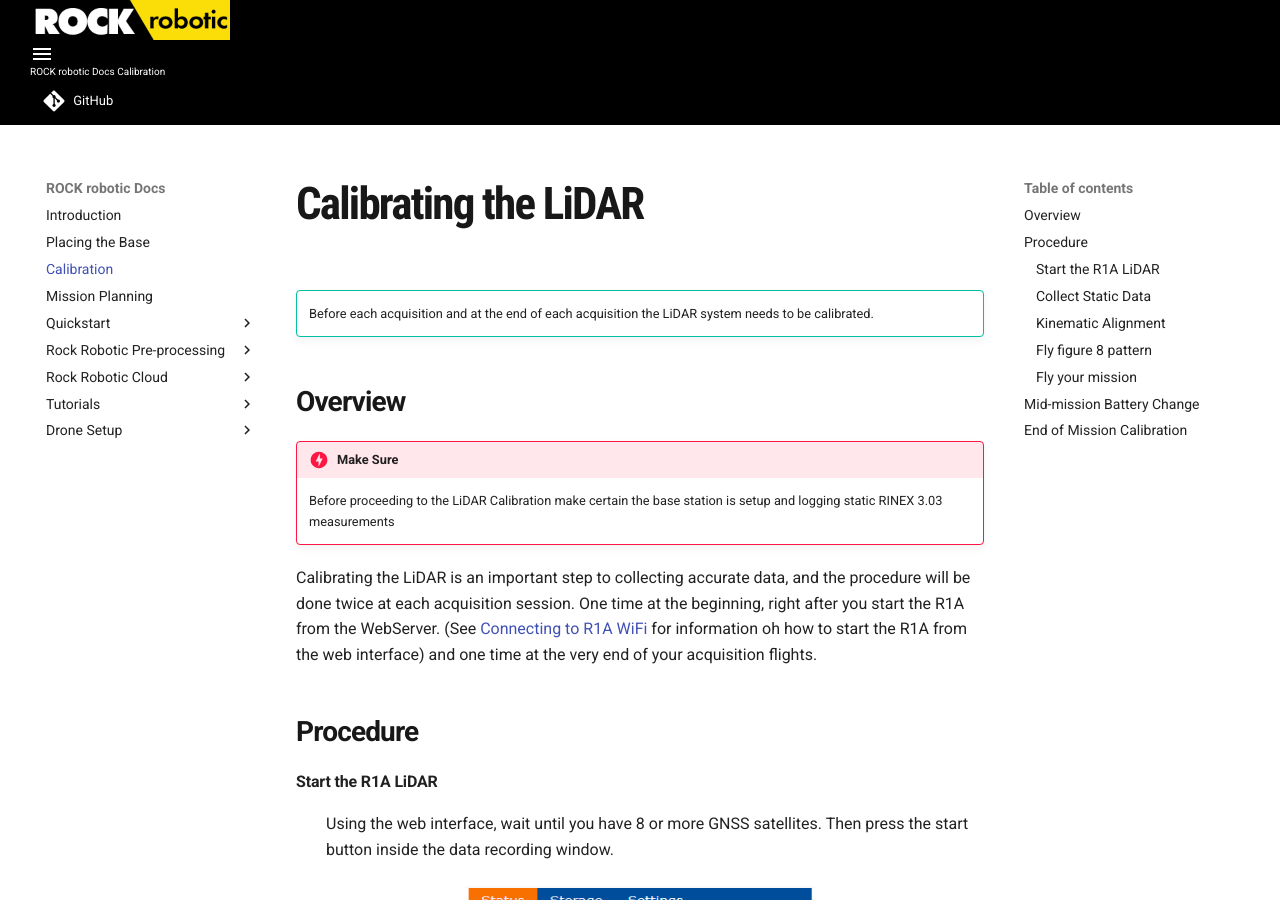
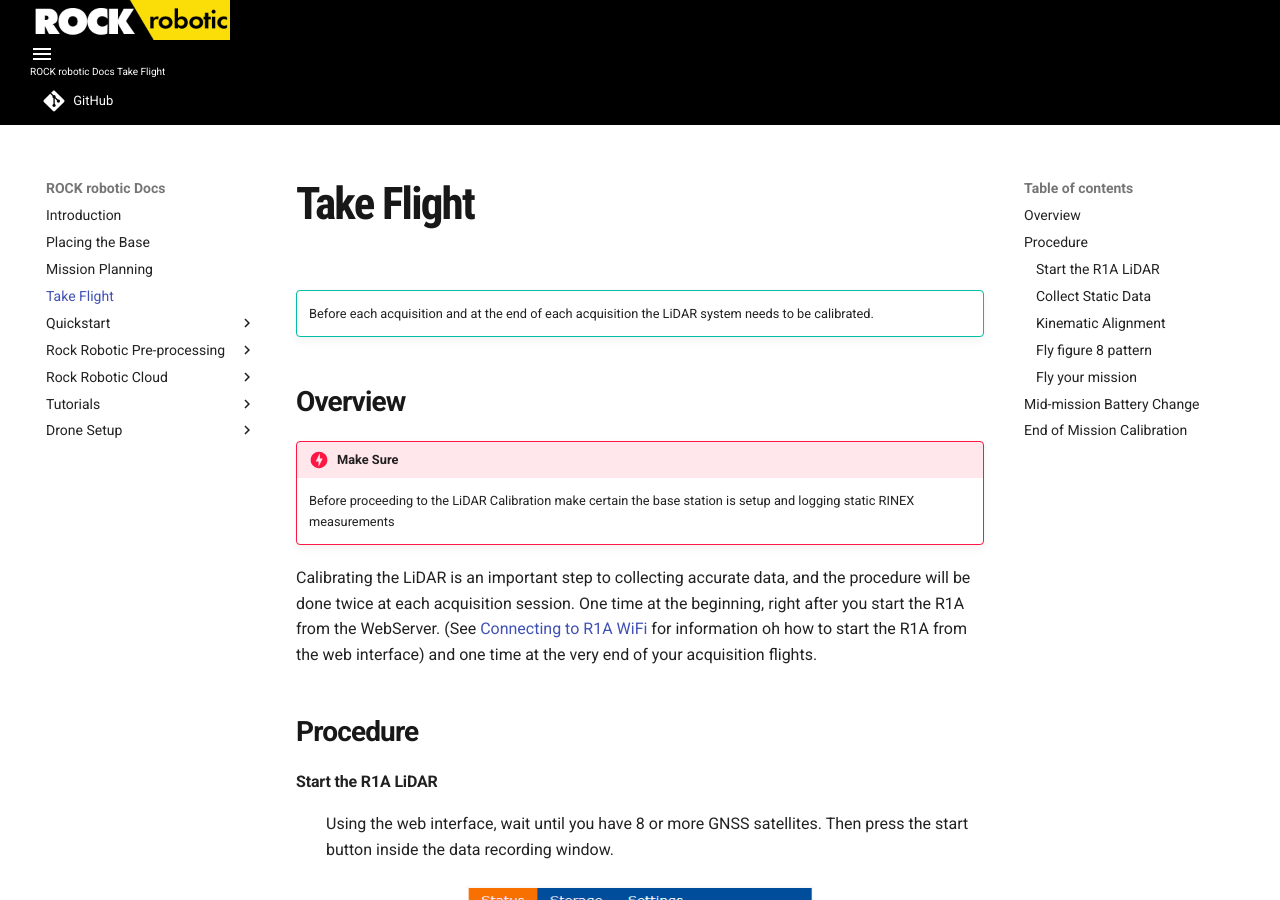
Before and after one commit to RockRobotic/rock-doc, an MkDocs documentation site: the page built from docs/Calibration/Take-flight.md, in a window 1280 px wide and 900 px high. Built offline with MkDocs 1.6.1 and Material for MkDocs 9.7.7, drawn with Linux system fonts in a browser that asks for light colours; comment, search, counter and statistics services are not loaded; some of the changed text lies outside the part shown.

Commit message:
Update take flight.

```diff
--- a/docs/Calibration/Calibration.md
+++ b/docs/Calibration/Take-flight.md
@@ -1,4 +1,4 @@
-# Calibrating the LiDAR
+# Take Flight
 
 !!! tip ""
     Before each acquisition and at the end of each acquisition the LiDAR system needs to be calibrated.
@@ -6,7 +6,7 @@
 ## Overview
 
 !!! danger "Make Sure"
-    Before proceeding to the LiDAR Calibration make certain the base station is setup and logging static RINEX 3.03 measurements
+    Before proceeding to the LiDAR Calibration make certain the base station is setup and logging static RINEX measurements
 
 Calibrating the LiDAR is an important step to collecting accurate data, and the procedure will be done twice at each acquisition session.  One time at the beginning, right after you start the R1A from the WebServer. (See [Connecting to R1A WiFi](../quickstart/first-setup) for information oh how to start the R1A from the web interface) and one time at the very end of your acquisition flights.
 
--- a/mkdocs.yml
+++ b/mkdocs.yml
@@ -15,7 +15,7 @@
   - pymdownx.emoji:
       emoji_index: !!python/name:materialx.emoji.twemoji
       emoji_generator: !!python/name:materialx.emoji.to_svg
-copyright: '©2020 Rock Robotic Inc.'
+copyright: '©2021 Rock Robotic Inc.'
 site_description: 'Accuracy. Reliability. Simplicity.'
 extra:
   social:
@@ -41,8 +41,8 @@
 nav:
   - Introduction: index.md
   - Placing the Base: placing-the-base/settingup.md
-  - Calibration: Calibration/Calibration.md
   - Mission Planning: mission-planning/mission-planning.md
+  - Take Flight: Calibration/Take-flight.md
   - Quickstart:
     - First Setup: quickstart/first-setup.md
     - Web Interface: quickstart/web-interface.md
```
